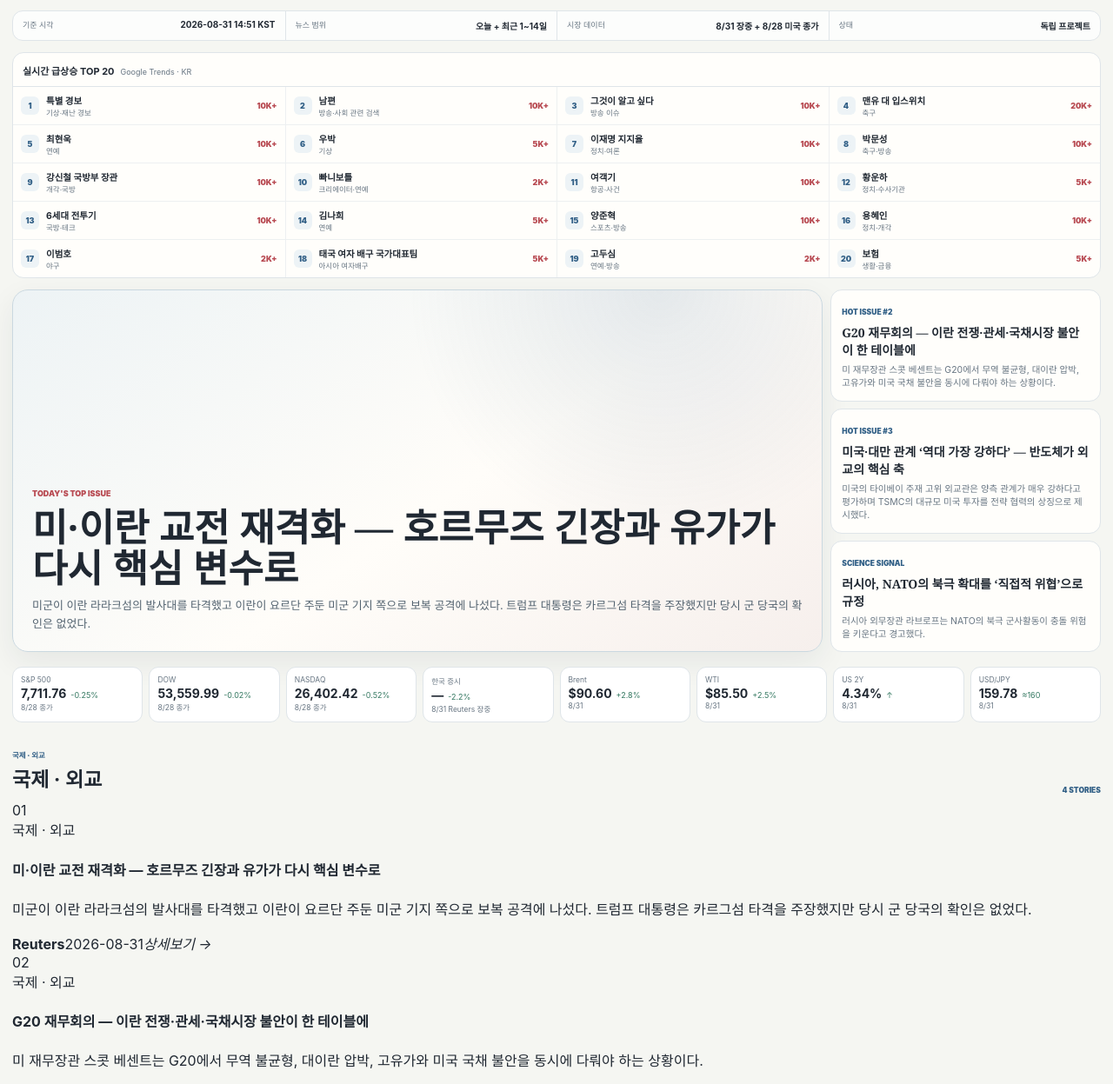
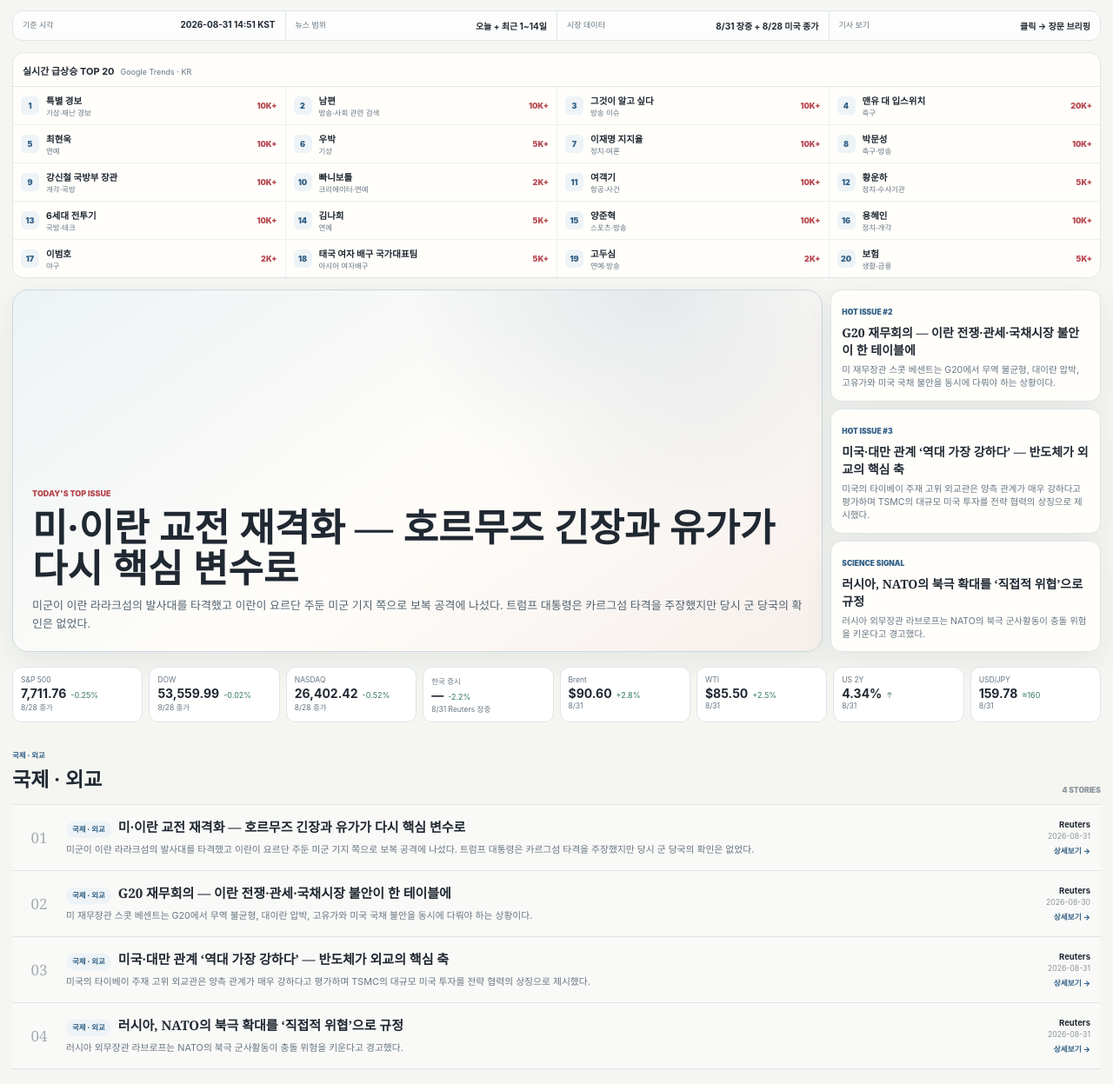
Before and after one commit to zalsala/BLUELAB-Morning-Intelligence, a plain HTML site: page public/index.html in a window 1280 px wide. Shown: the part 278-1525 px from the top of the page at 87% size. Drawn offline with Linux system fonts and the light colour scheme.

Commit message:
feat: load lower-news list stylesheet and update copy

```diff
--- a/public/index.html
+++ b/public/index.html
@@ -1,6 +1,6 @@
-<!doctype html><html lang="ko"><head><meta charset="utf-8"><meta name="viewport" content="width=device-width,initial-scale=1"><title>BLUELAB Morning Intelligence</title><link rel="stylesheet" href="./assets/styles.css"></head><body>
+<!doctype html><html lang="ko"><head><meta charset="utf-8"><meta name="viewport" content="width=device-width,initial-scale=1"><title>BLUELAB Morning Intelligence</title><link rel="stylesheet" href="./assets/styles.css"><link rel="stylesheet" href="./assets/news-list.css"></head><body>
 <header class="top"><div class="wrap bar"><div class="brand"><b>B</b><span>BLUELAB MORNING INTELLIGENCE<small id="date"></small></span></div><nav><a href="#news">뉴스</a><a href="#stocks">주식</a><a href="#videos">유튜브·숏츠</a></nav></div></header>
-<main class="wrap"><section class="mast"><div class="eyebrow">DAILY INTELLIGENCE · ASIA/SEOUL</div><h1>오늘의 흐름을<br>한 장에 모았습니다.</h1><p>매일 바뀌는 뉴스 데이터와 고정 UI를 분리한 독립 Cloudflare Pages 프로젝트 베이스라인입니다.</p><div class="status"><div><span>기준 시각</span><b id="generated"></b></div><div><span>뉴스 범위</span><b id="window"></b></div><div><span>시장 데이터</span><b id="marketWindow"></b></div><div><span>상태</span><b>독립 프로젝트</b></div></div></section>
+<main class="wrap"><section class="mast"><div class="eyebrow">DAILY INTELLIGENCE · ASIA/SEOUL</div><h1>오늘의 흐름을<br>한 장에 모았습니다.</h1><p>상단은 핵심 이슈를 카드로, 하단은 더 많은 뉴스를 빠르게 훑을 수 있는 리스트로 정리합니다.</p><div class="status"><div><span>기준 시각</span><b id="generated"></b></div><div><span>뉴스 범위</span><b id="window"></b></div><div><span>시장 데이터</span><b id="marketWindow"></b></div><div><span>기사 보기</span><b>클릭 → 장문 브리핑</b></div></div></section>
 <section class="trends"><div class="head"><b>실시간 급상승 TOP 20</b><small>Google Trends · KR</small></div><div id="trends" class="trendgrid"></div></section>
 <section class="heroGrid"><article id="hero" class="hero"><span>TODAY'S TOP ISSUE</span><h2 id="heroTitle"></h2><p id="heroSummary"></p></article><div id="hot" class="hotcol"></div></section>
 <section id="metrics" class="metrics"></section><div id="news"></div>
```
